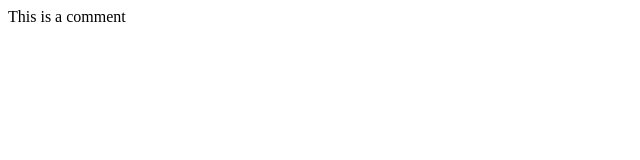
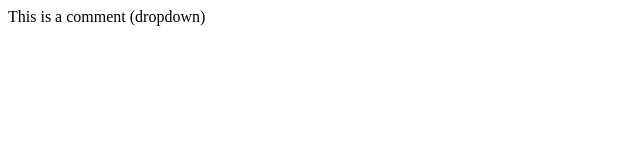
Before and after one commit to Ali-Hassan2191/LocalRepo, a plain HTML site: page index.html in a window 1280 px wide. Shown: the whole page, without its empty margins (0-640 px from the left). Drawn offline with Linux system fonts and the light colour scheme.

```diff
--- a/index.html
+++ b/index.html
@@ -1 +1 @@
-<p>This is a comment</p>
+<p>This is a comment (dropdown)</p>
```
